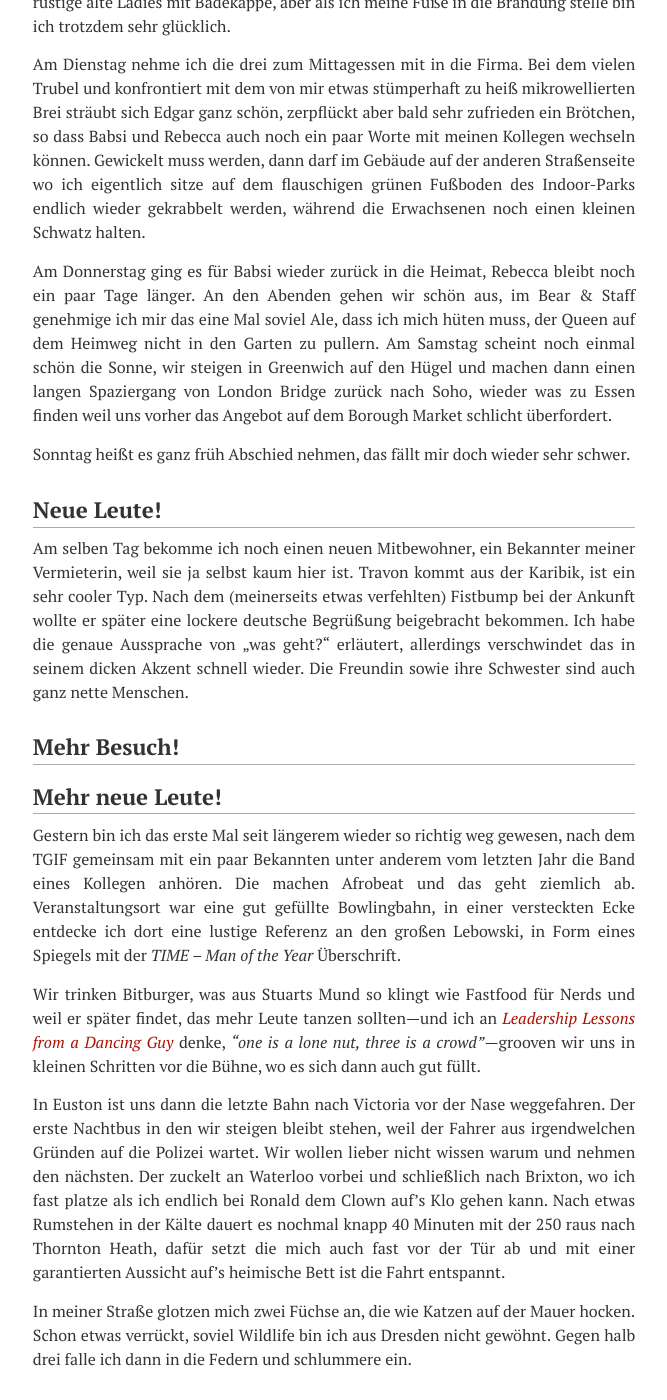
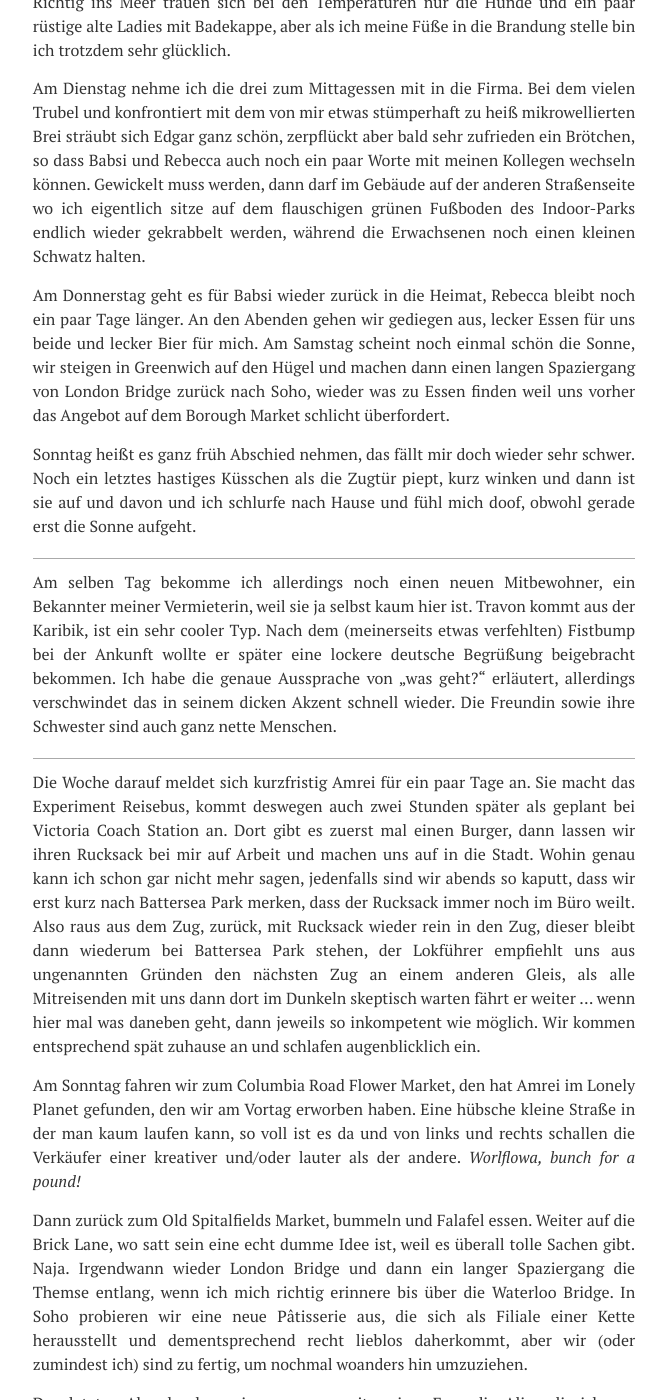
Before and after one commit to hermannloose/hermannloose.github.com, a Jekyll site: the page built from _posts/2012-10-13-long-time-no-see.md, in a window 1280 px wide and 1400 px high, scrolled down 1127 px. Shown: the whole window, without its empty margins (306-973 px from the left). Built offline with Jekyll 4.4.1, drawn with Linux system fonts in a browser that asks for light colours; comment, search, counter and statistics services are not loaded; some of the changed text lies outside the part shown.

Commit message:
Finalize latest blog post.

```diff
--- a/_posts/2012-10-13-long-time-no-see.md
+++ b/_posts/2012-10-13-long-time-no-see.md
@@ -2,11 +2,12 @@
 layout: post
 title: Long time no see!
 meta:
-  description:
+  description: Was so alles die letzten Wochen hier passiert ist. Völlig
+      verspätet und hastig zusammen gekliert. Enjoy.
 tags:
   - german
   - internship
-lastmod: 2012-10-13T18:00:00+01:00
+lastmod: 2012-10-24T22:00:00+01:00
 ---
 
 Geez, jetzt ist seit dem letzten Eintrag soviel Zeit vergangen, dass ich schon
@@ -15,14 +16,15 @@
 
 ## Besuch! ##
 
-Vor dreineinhalb Wochen habe ich Besuch von Rebecca, Babsi und Edgar bekommen.
+Vor dreieinhalb Wochen habe ich Besuch von Rebecca, Babsi und Edgar bekommen.
 Da war hier vielleicht Leben in der Bude! Wenn ich richtig zähle war der Kleine
 da gerade reichlich acht Monate alt, krabbelt schon wie wild, brabbelt vor sich
-hin und wenn man ihn an die Hand nimmt läuft er bis zum Umfallen. Schäkert gern
-mit allen Menschen in seiner Umgebung und war der Star jeder Zugfahrt. Außerdem
-angenehm selten knatschig, wobei euch Babsi und Rebecca angesichts des eher
-unruhigen Flugs von Frankfurt nach Heathrow sicher was ganz anderes erzählen
-würden …
+hin und wenn man ihn an die Hand nimmt läuft er bis zum Umfallen. *(Update:
+mittlerweile ist er neun Monate und hat neulich seine ersten eigenen Schritte
+gemacht!)* Schäkert gern mit allen Menschen in seiner Umgebung und war der Star
+jeder Zugfahrt. Außerdem angenehm selten knatschig, wobei euch Babsi und
+Rebecca angesichts des eher unruhigen Flugs von Frankfurt nach Heathrow sicher
+was ganz anderes erzählen würden …
 
 Donnerstag und Freitag von Arbeit möglichst früh in ein belebtes Zuhause zu
 kommen und gemeinsam Abendbrot zu essen stimmt schon um einiges fröhlicher als
@@ -34,13 +36,13 @@
 hohem Niveau.)*
 
 Meine Vermieterin war so lieb uns ihren sehr modernen Kinderwagen zu borgen,
-damit sind die Mädels und Edgar dann auch ordentlich auf Achse gewesen. Am
-Wochenende ging's für uns alle bei schönstem Sonnenschein nach Brighton ans
-Meer. Dort sind erst quer durch die Stadt und auf's Pier geschlendert, haben
-uns ein bisschen gesonnt und das Kirmesgedudel genossen. Dann bekommt man ja
-Hunger also zurück durch die Lanes, was nettes zum Essen suchen. So landen wir
-dann im [Dorset](http://www.thedorset.co.uk/Dorset/Home.html), was sich als
-sehr kinderfreundlich herausstellt und einen ganz vernünftigen Burger
+damit sind die Mädels und Edgar dann auch die ersten Tage ordentlich auf Achse.
+Am Wochenende geht's für uns alle bei schönstem Sonnenschein nach Brighton ans
+Meer. Dort schlendern wir erst quer durch die Stadt und auf's Pier, sonnen uns
+ein bisschen und genießen das Kirmesgedudel. Dann bekommt man ja Hunger also
+zurück durch die Lanes, was nettes zum Essen suchen. So landen wir im
+[Dorset](http://www.thedorset.co.uk/Dorset/Home.html), was sich als sehr
+kinderfreundlich herausstellt und einen ganz vernünftigen Burger
 serviert—Rucola merk ich mir, sehr gute Idee—und auch bei Babsi und Rebecca mit
 Fish & Chips und Steak punktet.
 
@@ -64,30 +66,75 @@
 Fußboden des Indoor-Parks endlich wieder gekrabbelt werden, während die
 Erwachsenen noch einen kleinen Schwatz halten.
 
-Am Donnerstag ging es für Babsi wieder zurück in die Heimat, Rebecca bleibt noch
-ein paar Tage länger. An den Abenden gehen wir schön aus, im Bear & Staff
-genehmige ich mir das eine Mal soviel Ale, dass ich mich hüten muss, der Queen
-auf dem Heimweg nicht in den Garten zu pullern. Am Samstag scheint noch einmal
-schön die Sonne, wir steigen in Greenwich auf den Hügel und machen dann einen
-langen Spaziergang von London Bridge zurück nach Soho, wieder was zu Essen
-finden weil uns vorher das Angebot auf dem Borough Market schlicht überfordert.
+Am Donnerstag geht es für Babsi wieder zurück in die Heimat, Rebecca bleibt
+noch ein paar Tage länger. An den Abenden gehen wir gediegen aus, lecker Essen
+für uns beide und lecker Bier für mich. Am Samstag scheint noch einmal schön
+die Sonne, wir steigen in Greenwich auf den Hügel und machen dann einen langen
+Spaziergang von London Bridge zurück nach Soho, wieder was zu Essen finden weil
+uns vorher das Angebot auf dem Borough Market schlicht überfordert.
 
 Sonntag heißt es ganz früh Abschied nehmen, das fällt mir doch wieder sehr
-schwer.
+schwer. Noch ein letztes hastiges Küsschen als die Zugtür piept, kurz winken
+und dann ist sie auf und davon und ich schlurfe nach Hause und fühl mich doof,
+obwohl gerade erst die Sonne aufgeht.
 
-## Neue Leute! ##
+---
 
-Am selben Tag bekomme ich noch einen neuen Mitbewohner, ein Bekannter meiner
-Vermieterin, weil sie ja selbst kaum hier ist. Travon kommt aus der Karibik,
-ist ein sehr cooler Typ. Nach dem (meinerseits etwas verfehlten) Fistbump bei
-der Ankunft wollte er später eine lockere deutsche Begrüßung beigebracht
-bekommen. Ich habe die genaue Aussprache von „was geht?“ erläutert, allerdings
-verschwindet das in seinem dicken Akzent schnell wieder. Die Freundin sowie
-ihre Schwester sind auch ganz nette Menschen.
+Am selben Tag bekomme ich allerdings noch einen neuen Mitbewohner, ein
+Bekannter meiner Vermieterin, weil sie ja selbst kaum hier ist. Travon kommt
+aus der Karibik, ist ein sehr cooler Typ. Nach dem (meinerseits etwas
+verfehlten) Fistbump bei der Ankunft wollte er später eine lockere deutsche
+Begrüßung beigebracht bekommen. Ich habe die genaue Aussprache von „was geht?“
+erläutert, allerdings verschwindet das in seinem dicken Akzent schnell wieder.
+Die Freundin sowie ihre Schwester sind auch ganz nette Menschen.
 
-## Mehr Besuch! ##
+---
 
-## Mehr neue Leute! ##
+Die Woche darauf meldet sich kurzfristig Amrei für ein paar Tage an. Sie macht
+das Experiment Reisebus, kommt deswegen auch zwei Stunden später als geplant
+bei Victoria Coach Station an. Dort gibt es zuerst mal einen Burger, dann
+lassen wir ihren Rucksack bei mir auf Arbeit und machen uns auf in die Stadt.
+Wohin genau kann ich schon gar nicht mehr sagen, jedenfalls sind wir abends so
+kaputt, dass wir erst kurz nach Battersea Park merken, dass der Rucksack immer
+noch im Büro weilt. Also raus aus dem Zug, zurück, mit Rucksack wieder rein in
+den Zug, dieser bleibt dann wiederum bei Battersea Park stehen, der Lokführer
+empfiehlt uns aus ungenannten Gründen den nächsten Zug an einem anderen Gleis,
+als alle Mitreisenden mit uns dann dort im Dunkeln skeptisch warten fährt er
+weiter … wenn hier mal was daneben geht, dann jeweils so inkompetent wie
+möglich. Wir kommen entsprechend spät zuhause an und schlafen augenblicklich
+ein.
+
+Am Sonntag fahren wir zum Columbia Road Flower Market, den hat Amrei im Lonely
+Planet gefunden, den wir am Vortag erworben haben. Eine hübsche kleine Straße
+in der man kaum laufen kann, so voll ist es da und von links und rechts
+schallen die Verkäufer einer kreativer und/oder lauter als der andere.
+*Worlflowa, bunch for a pound!*
+
+Dann zurück zum Old Spitalfields Market, bummeln und Falafel essen. Weiter auf
+die Brick Lane, wo satt sein eine echt dumme Idee ist, weil es überall tolle
+Sachen gibt. Naja. Irgendwann wieder London Bridge und dann ein langer
+Spaziergang die Themse entlang, wenn ich mich richtig erinnere bis über die
+Waterloo Bridge. In Soho probieren wir eine neue Pâtisserie aus, die sich als Filiale
+einer Kette herausstellt und dementsprechend recht lieblos daherkommt, aber wir
+(oder zumindest ich) sind zu fertig, um nochmal woanders hin umzuziehen.
+
+Den letzten Abend gehen wir zusammen mit meiner Freundin Alice, die ich von
+Schulzeiten her kenne, im
+[Wahaca](http://www.wahaca.co.uk/html/1_restaurant4.html) essen. Das gibt zwar
+auch mehrmals in der Stadt, aber hier weiß ich, dass einen für recht günstige
+Preise ein absolutes Fest an mexikanischem Street Food erwartet. Zum Reinlegen!
+Wir probieren jede Menge Gerichte die alle in *hier-probier-mal!*-freundlichen
+Portionen angerichtet sind, zum Abschluss gibt es für die Fräuleins Mangosorbet
+und für mich einen Tequila, den man hier wie einen Whisky auf der Zunge
+verweilen lässt. Toller Abend!
+
+Am nächsten Tag fährt kurz nach Mittag der Bus zurück nach Hause, wir gehen
+vorher in den Pub, Amrei wollte nochmal was traditionelles essen. Sheperd's
+Pie fetzt ihr dann aber doch nicht so richtig, ich überlasse ihr mein
+gewaltiges Stück Kabeljau, ganz brüderlich. Dann muss sie los und ich verpasse
+fast mein Meeting, wieder eine hastige Verabschiedung, ohne Küsschen.
+
+---
 
 Gestern bin ich das erste Mal seit längerem wieder so richtig weg gewesen,
 nach dem TGIF gemeinsam mit ein paar Bekannten unter anderem vom letzten Jahr
```
Also changed, not shown: other parts of _posts/2012-10-13-long-time-no-see.md (+1 -1 lines).
